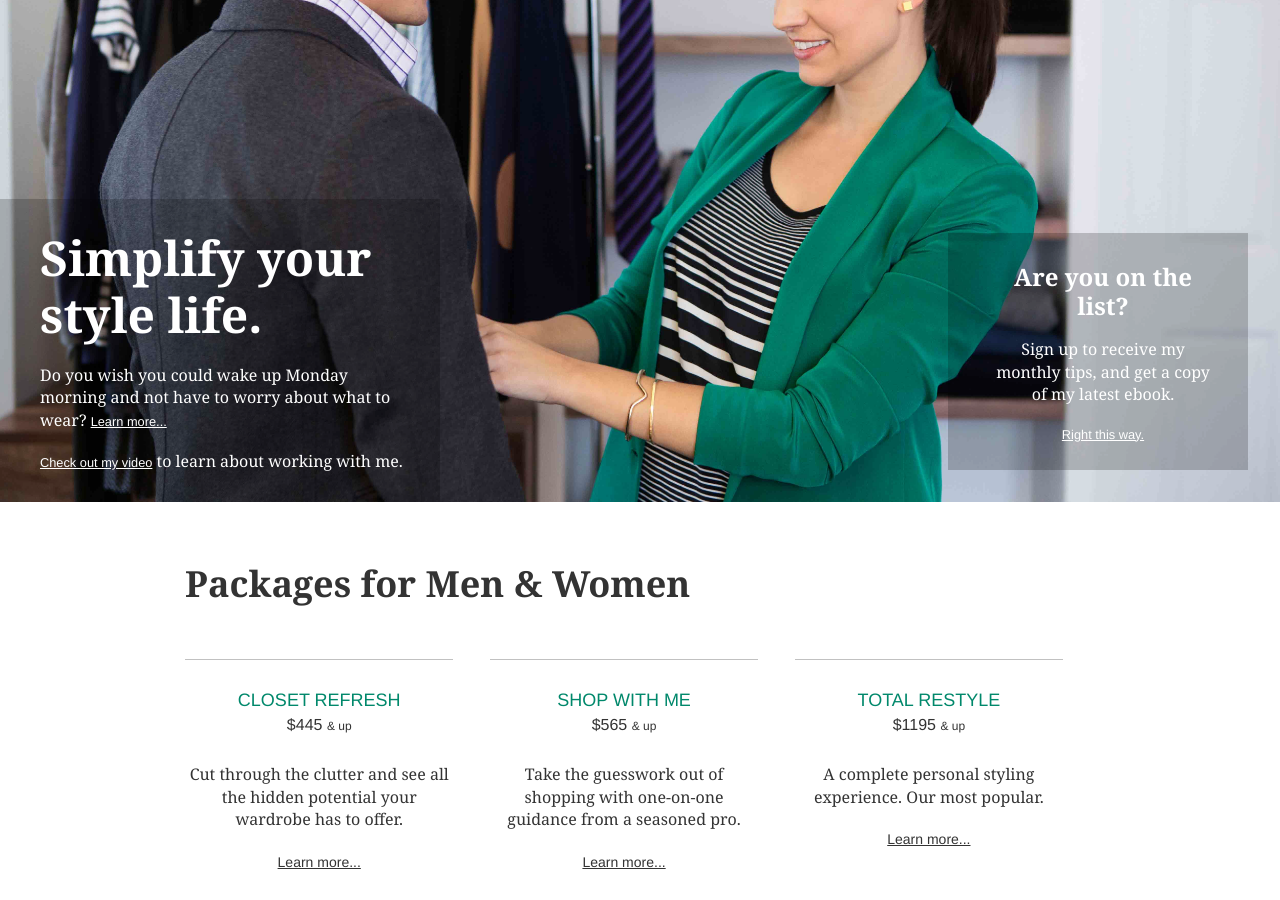
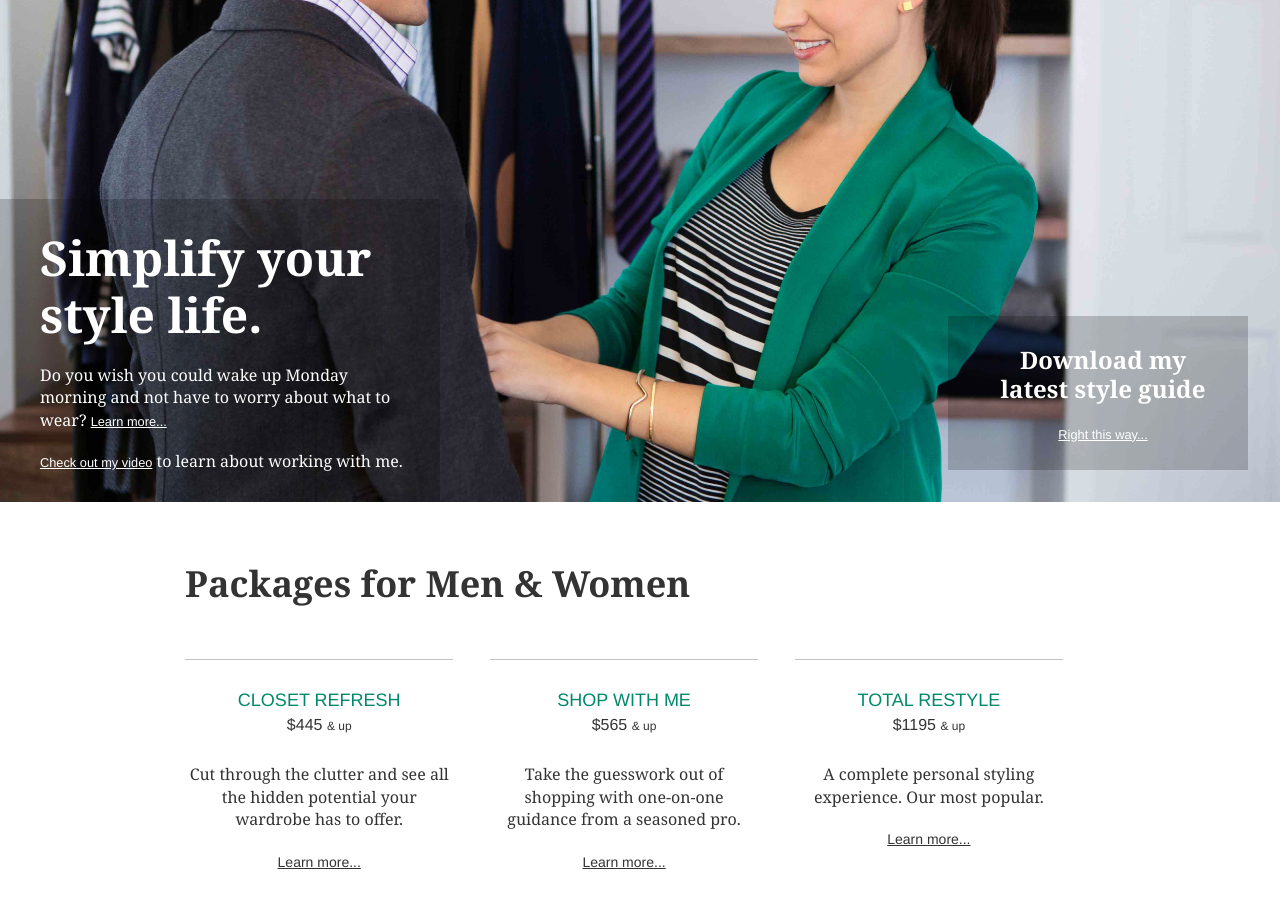
Before and after one commit to btaylor30/bryntaylor.com, a Jekyll site: the page built from index.html, in a window 1280 px wide and 900 px high, scrolled down 319 px. Built offline with Jekyll 4.4.1, drawn with Linux system fonts in a browser that asks for light colours; nearby versions of some CDN libraries; some web fonts are replaced; Markdown is read by kramdown in place of the engine named in the settings.

Commit message:
Updated index.html

```diff
--- a/index.html
+++ b/index.html
@@ -14,9 +14,8 @@ published: true
     <p><a class="video-toggle" href="http://www.youtube.com/watch?v=w01uSblkppw">Check out my video</a> to learn about working with me.</p>
   </article>
   <aside class="book-callout">
-    <h1>Are you on the list?</h1>
-    <p>Sign up to receive my monthly tips, and get a copy of my latest ebook.</p>
-    <p><a href="http://therestylist.us2.list-manage.com/subscribe?u=af94a82e99e0b5bdf5a7d7a1e&id=eea1162356" target="_blank">Right this way.</a></p>
+    <h1>Download my latest style guide</h1>
+    <p><a href="http://therestylist.us2.list-manage.com/subscribe?u=af94a82e99e0b5bdf5a7d7a1e&id=eea1162356" target="_blank">Right this way...</a></p>
   </aside>
 </section>
 <a name="services"></a>
```
